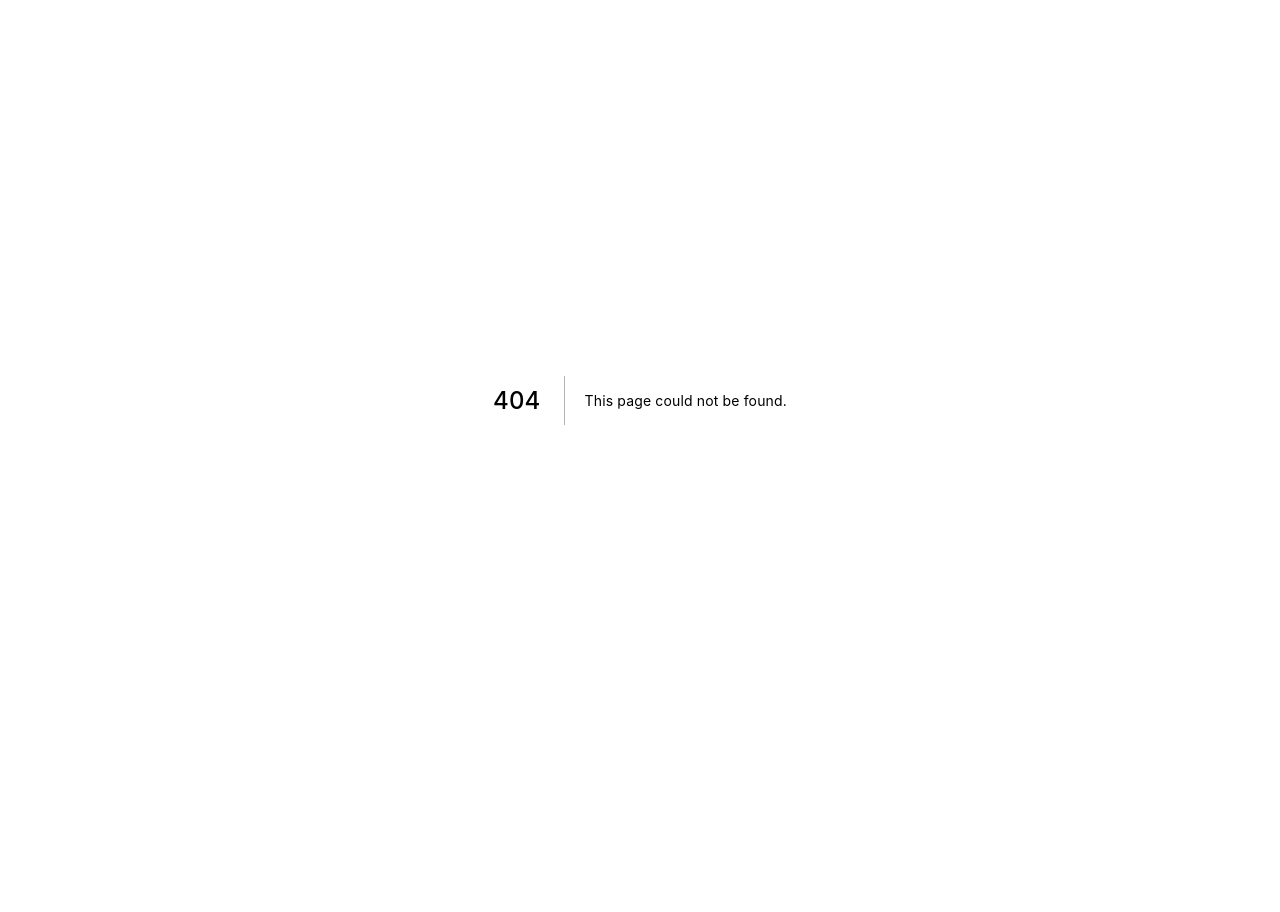
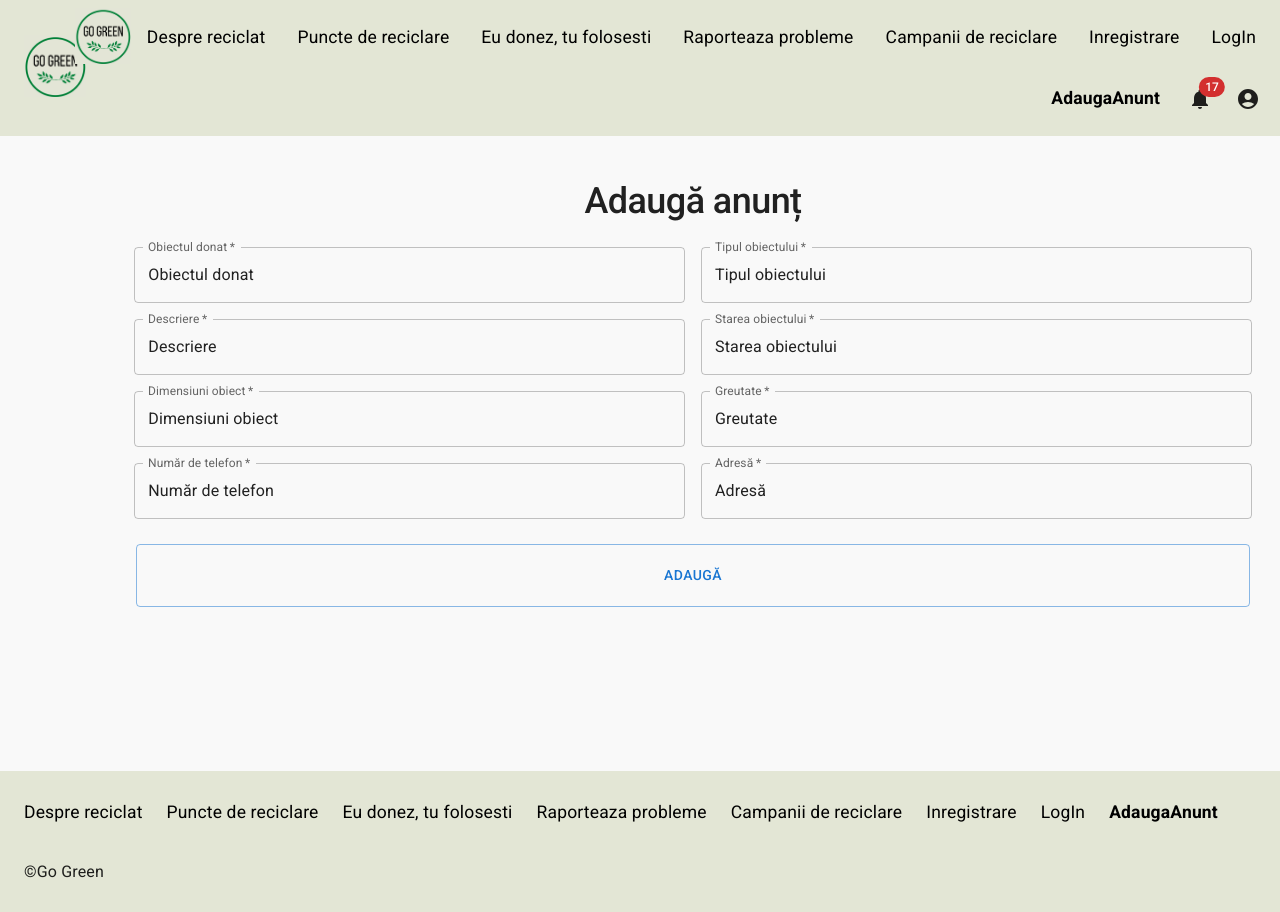
Before and after one commit to Sami2105/Frontend-Team2, a Next.js app in the folder reciclare/: page /AdaugaAnunt in a window 1280 px wide. Before the commit this address had no page. Before the commit the page ends 800 px from the top, so only its background shows below. Built offline with nearby package versions, Linux system fonts and the light colour scheme.

Commit message:
Adaugare pagina noua + modificat header

```diff
--- a/reciclare/components/layout/Header.js
+++ b/reciclare/components/layout/Header.js
@@ -96,8 +96,13 @@ const Header = () => {
 
   const tabs = (
     <>
-      <Grid container justify="flex-end" spacing={4}>
+     <Grid container justify="flex-end" spacing={4}>
+      <Link href="/">
+            <Image alt="logo"  href="http://localhost:3000/index"  src={logo} width={56} height={56}/>
+
+            </Link>
         {path.map(({ name, link }) => (
+
           <Grid item key={link}>
             <Link href={link}>
               <Typography
@@ -110,9 +115,6 @@ const Header = () => {
                 {name}
               </Typography>
             </Link>
-
-
-
           </Grid>
         ))}
 
--- a/reciclare/data/routes.js
+++ b/reciclare/data/routes.js
@@ -9,5 +9,6 @@ export const routes = [
   { name: "Campanii de reciclare", link: "/CampaniiReciclare" },
   { name: "Inregistrare", link: "/Inregistrare" },
   { name: "LogIn", link: "/LogIn" },
+  { name: "AdaugaAnunt", link: "/AdaugaAnunt" },
    // { name: "path name", link: "link url" }, like this
 ];
--- /dev/null
+++ b/reciclare/pages/AdaugaAnunt.js
@@ -0,0 +1,142 @@
+import React from 'react';
+import Link from "components/Link";
+import Layout from "components/layout/Layout";
+import Image from 'next/image';
+import logo from '/images/Logo.png';
+import { Container, Grid, Typography, Avatar } from "@material-ui/core";
+import { FacebookLoginButton, GoogleLoginButton, InstagramLoginButton } from "react-social-login-buttons";
+import Box from '@mui/material/Box';
+import TextField from '@mui/material/TextField';
+import Button from '@mui/material/Button';
+
+const LogIn= () => {
+
+
+    return (
+        <Layout
+      // type your page title and page description.
+      title=" Puncte de reciclare "
+      description="Gaseste cele mai aproapiate puncte de colectare"
+    >
+
+
+         <Grid container spacing={8} justify="center" style={{ margin: "1em 1.5em" }}>
+
+        <Grid item spacing={12} justify="center" style={{ margin: "0 2em" }}>
+
+
+        <Box
+
+      component="form"
+      sx={{
+        '& .MuiTextField-root': { m: 1, width: '70ch',display: 'flex', flexWrap: 'wrap' },
+      }}
+      noValidate
+      autoComplete="off"
+
+
+    >
+          <Typography variant="h1" align="center" gutterBottom>
+           Adaugă anunț
+            </Typography>
+
+        <Grid container spacing={0} justify="center" style={{ margin: "1.2em 0" }}>
+        <div>
+      <TextField
+          required
+          id="outlined-required"
+          label="Obiectul donat"
+          defaultValue="Obiectul donat"
+          sx={{ m: 1, width: '100ch' }}
+        />
+      </div>
+
+      <div >
+      <TextField
+          required
+          id="outlined-required"
+          label="Tipul obiectului"
+          defaultValue="Tipul obiectului"
+          sx={{ m: 1, width: '100ch' }}
+        />
+      </div>
+
+      <div>
+      <TextField
+          required
+          id="outlined-required"
+          label="Descriere"
+          defaultValue="Descriere"
+          sx={{ m: 1, width: '100ch' }}
+        />
+      </div>
+
+      <div>
+      <TextField
+          required
+          id="outlined-required"
+          label="Starea obiectului"
+          defaultValue="Starea obiectului"
+          sx={{ m: 1, width: '100ch' }}
+        />
+      </div>
+
+      <div>
+      <TextField
+          required
+          id="outlined-required"
+          label="Dimensiuni obiect"
+          defaultValue="Dimensiuni obiect"
+          sx={{ m: 1, width: '100ch' }}
+        />
+      </div>
+
+      <div>
+      <TextField
+          required
+          id="outlined-required"
+          label="Greutate"
+          defaultValue="Greutate"
+          sx={{ m: 1, width: '100ch' }}
+        />
+      </div>
+
+      <div>
+      <TextField
+          required
+          id="outlined-required"
+          label="Număr de telefon"
+          defaultValue="Număr de telefon"
+          sx={{ m: 1, width: '100ch' }}
+        />
+      </div>
+
+      <div>
+      <TextField
+          required
+          id="outlined-required"
+          label="Adresă"
+          defaultValue="Adresă"
+          sx={{ m: 0.4, width: '100ch' }}
+        />
+      </div>
+
+      <Grid container spacing={0} justify="center" style={{ margin: "1.2em 0" }}>
+      <Button
+      style = {{width: ' 140ch',height: '8ch' }}
+       variant="outlined"  >Adaugă</Button>
+      </Grid>
+
+     </Grid>
+
+
+
+    </Box>
+          </Grid>
+        </Grid>
+
+        </Layout>
+    )
+}
+
+export default LogIn
```
Also changed, not shown: reciclare/components/layout/AccountMenu.js (added, +96 -0 lines), reciclare/images/Logo.png.
